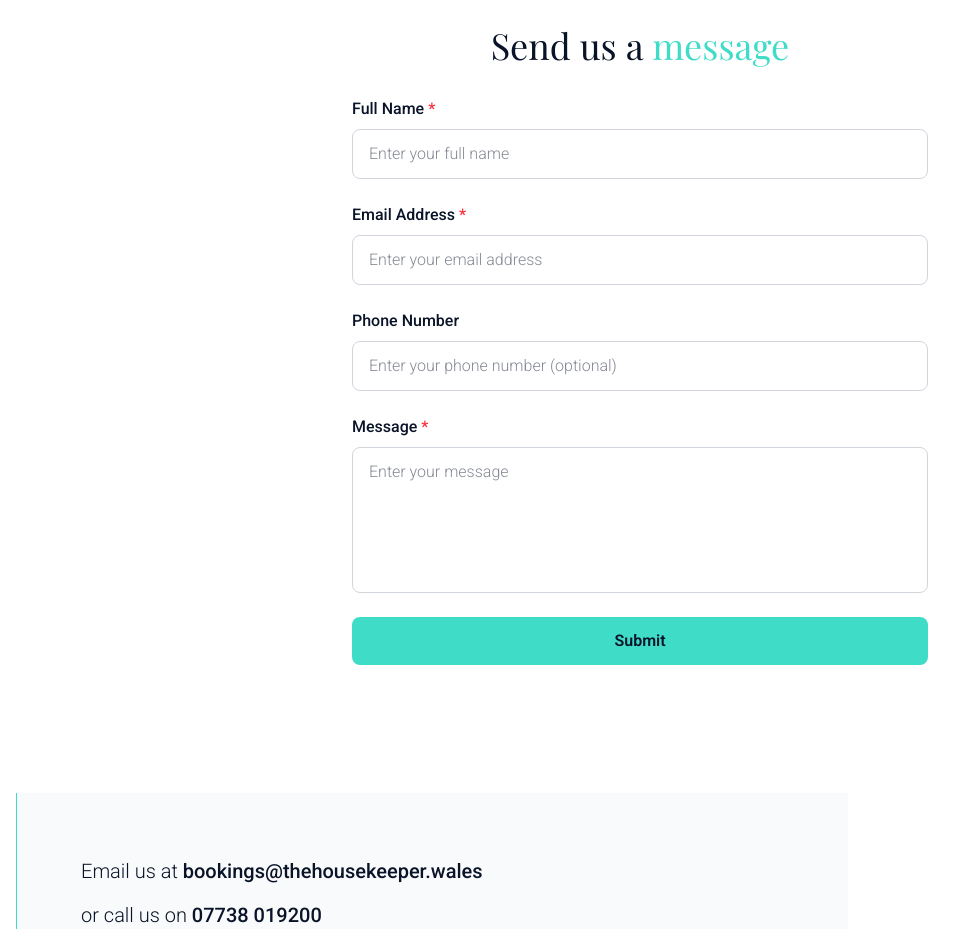
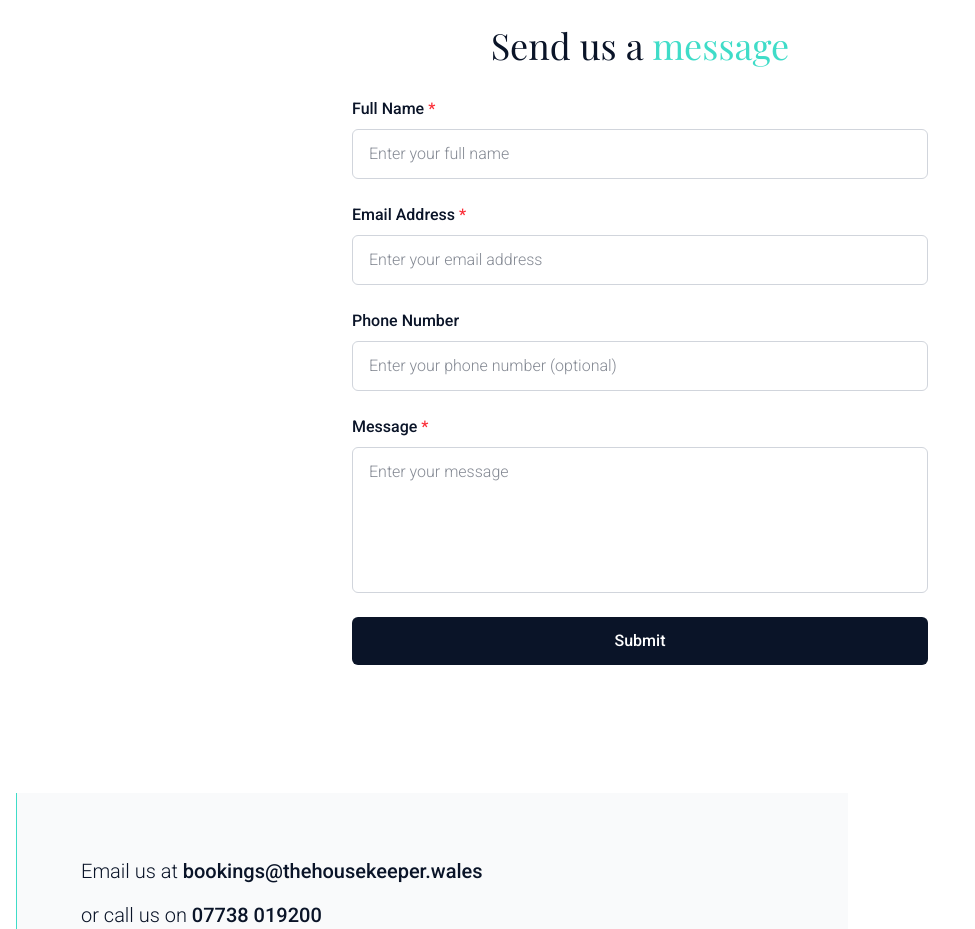
Before and after one commit to MattRey/thehousekeeper.wales, a Next.js app: page /contact in a window 1280 px wide. Shown: the part 980-1909 px from the top of the page, without its empty margins (0-975 px from the left). Built offline with nearby package versions, Linux system fonts and the light colour scheme; a web font is replaced by a local one.

Commit message:
chore: update button corners

```diff
--- a/components/contact-form.tsx
+++ b/components/contact-form.tsx
@@ -45,7 +45,7 @@ export function ContactForm() {
           id="fullName"
           type="text"
           {...register("fullName")}
-          className="border border-gray-300 rounded-lg px-4 py-3 focus:outline-none focus:ring-2 focus:ring-accent focus:border-transparent transition-all"
+          className="border border-gray-300 rounded-md px-4 py-3 focus:outline-none focus:ring-2 focus:ring-accent focus:border-transparent transition-all"
           placeholder="Enter your full name"
         />
         {errors.fullName && (
@@ -61,7 +61,7 @@ export function ContactForm() {
           id="email"
           type="email"
           {...register("email")}
-          className="border border-gray-300 rounded-lg px-4 py-3 focus:outline-none focus:ring-2 focus:ring-accent focus:border-transparent transition-all"
+          className="border border-gray-300 rounded-md px-4 py-3 focus:outline-none focus:ring-2 focus:ring-accent focus:border-transparent transition-all"
           placeholder="Enter your email address"
         />
         {errors.email && (
@@ -77,7 +77,7 @@ export function ContactForm() {
           id="phoneNumber"
           type="tel"
           {...register("phoneNumber")}
-          className="border border-gray-300 rounded-lg px-4 py-3 focus:outline-none focus:ring-2 focus:ring-accent focus:border-transparent transition-all"
+          className="border border-gray-300 rounded-md px-4 py-3 focus:outline-none focus:ring-2 focus:ring-accent focus:border-transparent transition-all"
           placeholder="Enter your phone number (optional)"
         />
         {errors.phoneNumber && (
@@ -93,7 +93,7 @@ export function ContactForm() {
           id="message"
           {...register("message")}
           rows={5}
-          className="border border-gray-300 rounded-lg px-4 py-3 focus:outline-none focus:ring-2 focus:ring-accent focus:border-transparent transition-all resize-none"
+          className="border border-gray-300 rounded-md px-4 py-3 focus:outline-none focus:ring-2 focus:ring-accent focus:border-transparent transition-all resize-none"
           placeholder="Enter your message"
         />
         {errors.message && (
@@ -104,7 +104,7 @@ export function ContactForm() {
       <button
         type="submit"
         disabled={isSubmitting}
-        className="bg-accent text-foreground font-semibold py-3 px-6 rounded-lg hover:opacity-90 transition-opacity disabled:opacity-50 disabled:cursor-not-allowed"
+        className="bg-foreground text-white font-medium py-3 px-6 rounded-md hover:opacity-60 transition-opacity disabled:opacity-50 disabled:cursor-not-allowed"
       >
         {isSubmitting ? "Submitting..." : "Submit"}
       </button>
```
